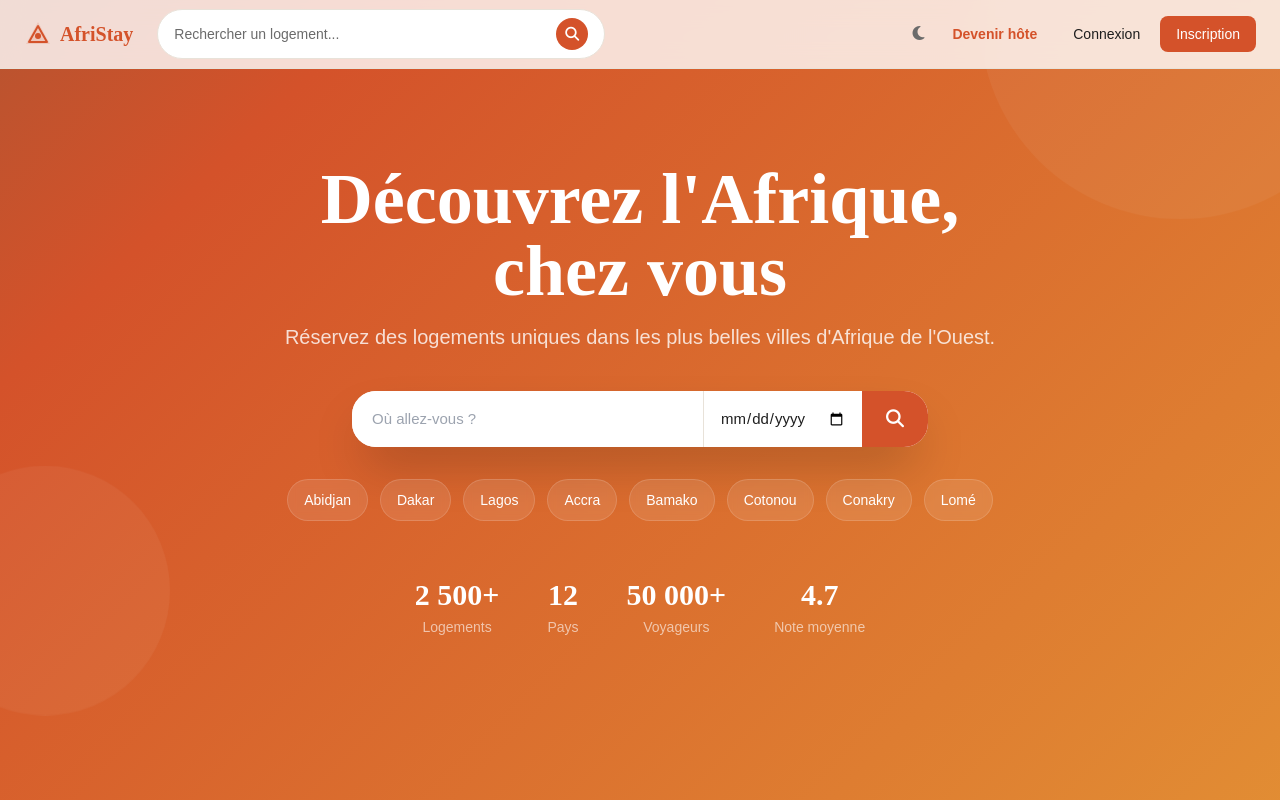
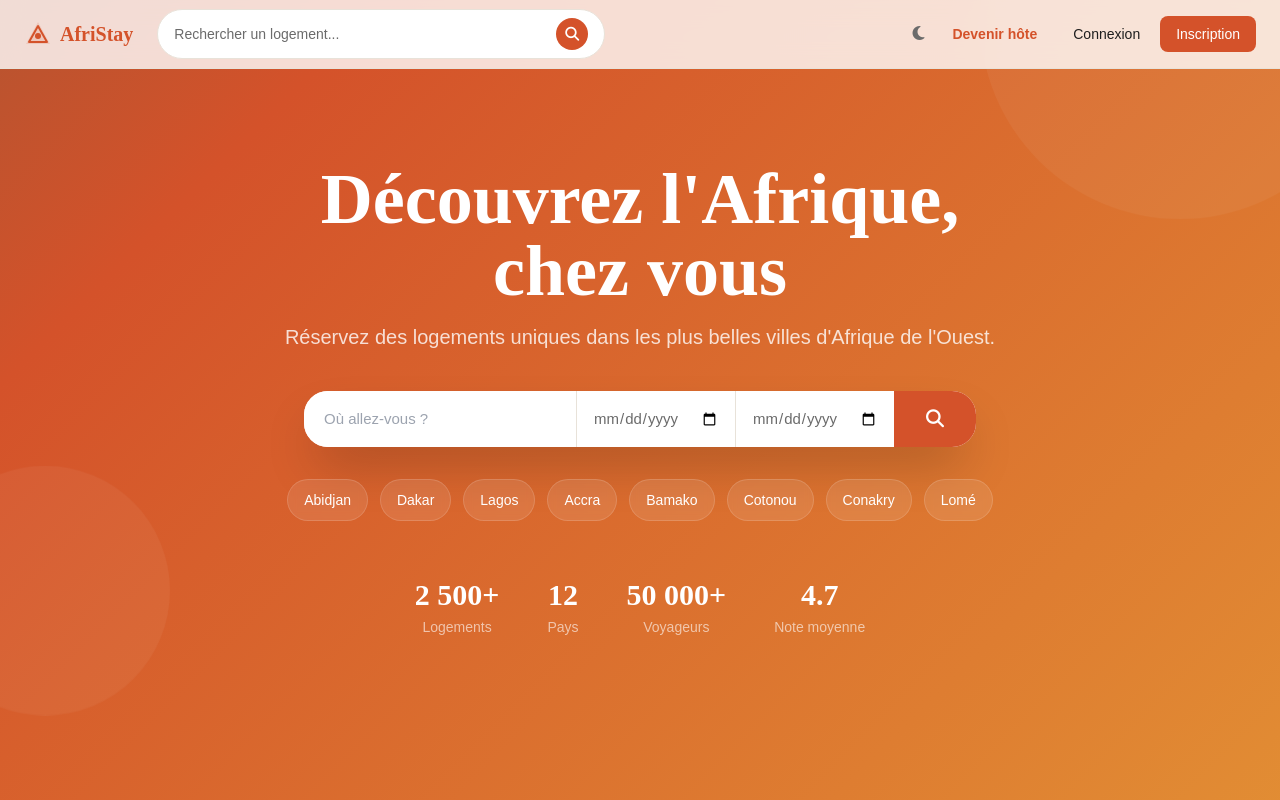
Before and after one commit to MOHAMEDdjoncoundaSissoko/AfriStay, a Next.js app in the folder apps/web/: page / in a window 1280 px wide. Shown: the top 800 px of the page. Built offline with nearby package versions, Linux system fonts and the light colour scheme; no server answers.

Commit message:
fix(search): update hero search form + prepare z-index fixes

```diff
--- a/apps/web/app/page.tsx
+++ b/apps/web/app/page.tsx
@@ -64,20 +64,35 @@ export default function Home() {
           </p>
 
           {/* Search bar */}
-          <div className="bg-white rounded-3xl shadow-2xl overflow-hidden max-w-xl mx-auto flex">
+          {/* ✅ Un vrai formulaire HTML, pas besoin de useState ou useRouter */}
+          <form
+            action="/search"
+            method="GET"
+            className="bg-white rounded-3xl shadow-2xl overflow-hidden max-w-2xl mx-auto flex flex-col md:flex-row"
+          >
             <input
+              name="q"
               type="text"
               placeholder="Où allez-vous ?"
-              className="flex-1 px-5 py-4 text-[var(--text)] outline-none text-[15px]"
+              className="flex-1 px-5 py-4 text-[var(--text)] outline-none text-[15px] min-w-0"
             />
             <input
+              name="checkIn"
               type="date"
-              className="hidden md:block px-4 py-4 border-l border-[var(--border)] text-[15px] outline-none"
+              className="hidden md:block px-4 py-4 border-l border-[var(--border)] text-[15px] outline-none text-[var(--text-sec)]"
             />
-            <button className="px-6 bg-primary hover:bg-primary-hover transition-colors text-white text-lg">
+            <input
+              name="checkOut"
+              type="date"
+              className="hidden md:block px-4 py-4 border-l border-[var(--border)] text-[15px] outline-none text-[var(--text-sec)]"
+            />
+            <button
+              type="submit"
+              className="px-8 bg-primary hover:bg-primary-hover transition-colors text-white text-lg flex items-center justify-center"
+            >
               <i className="fa-solid fa-magnifying-glass" />
             </button>
-          </div>
+          </form>
 
           {/* Destination chips */}
           <div className="flex flex-wrap gap-3 mt-8 justify-center">
--- a/apps/web/components/layout/navbar.tsx
+++ b/apps/web/components/layout/navbar.tsx
@@ -22,7 +22,7 @@ export function Navbar() {
   const token = typeof window !== 'undefined' ? localStorage.getItem('afristay_token') : null;
 
   return (
-    <nav className="fixed top-0 left-0 right-0 z-50 bg-white/80 dark:bg-slate-900/80 backdrop-blur-md border-b border-[var(--border)]">
+    <nav className="fixed top-0 left-0 right-0 z-[9999] bg-white/80 dark:bg-slate-900/80 backdrop-blur-md border-b border-[var(--border)]">
       <div className="max-w-7xl mx-auto px-6 h-[68px] flex items-center gap-6">
         <Link href="/" className="flex items-center gap-2 shrink-0">
           <svg viewBox="0 0 28 28" className="w-7 h-7" fill="none">
--- a/apps/web/components/shared/notification-bell.tsx
+++ b/apps/web/components/shared/notification-bell.tsx
@@ -136,7 +136,7 @@ export default function NotificationBell() {
 
       {/* Dropdown */}
       {open && (
-        <div className="absolute right-0 top-full mt-2 w-96 bg-white rounded-xl border border-gray-200 shadow-xl z-50 overflow-hidden">
+        <div className="absolute right-0 top-full mt-2 w-96 bg-white rounded-xl border border-gray-200 shadow-xl z-[1000] overflow-hidden">
           {/* En-tête */}
           <div className="flex items-center justify-between px-4 py-3 border-b border-gray-100">
             <h3 className="font-semibold text-gray-900 text-sm">Notifications</h3>
```
